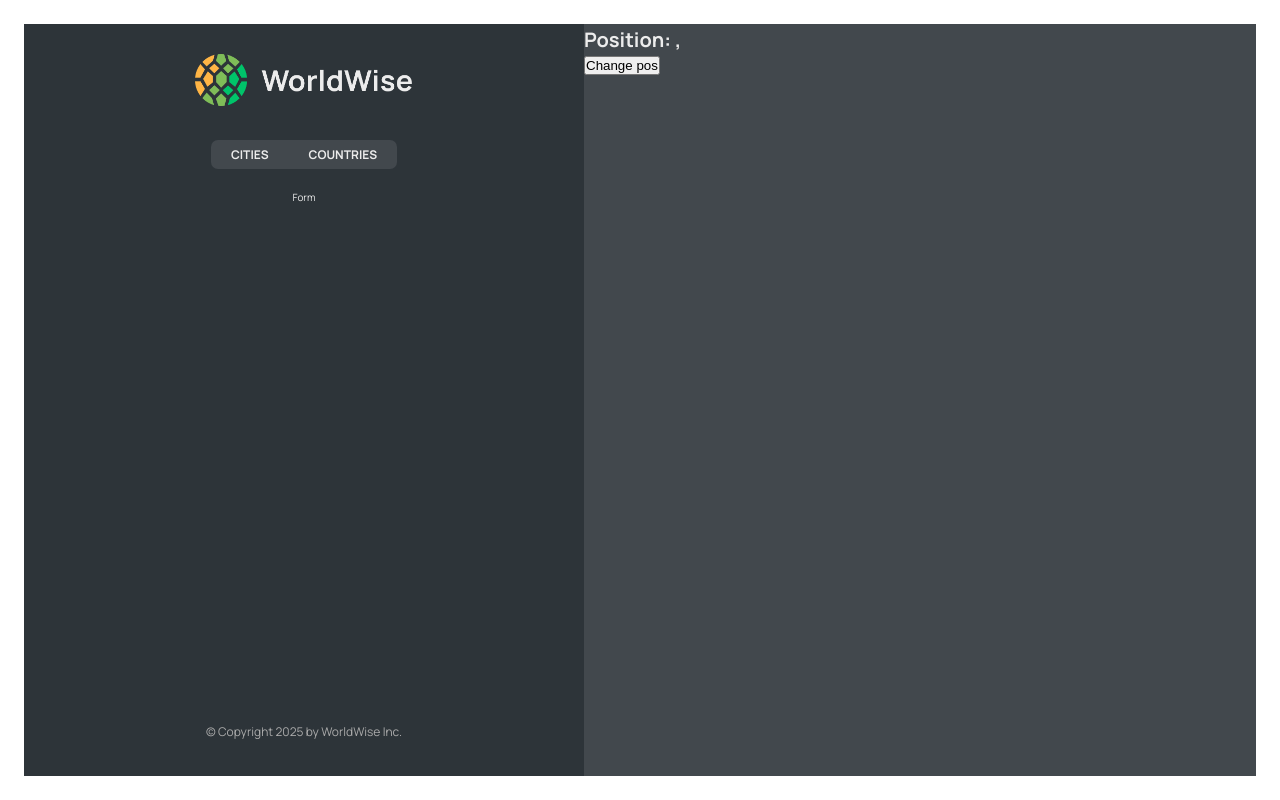
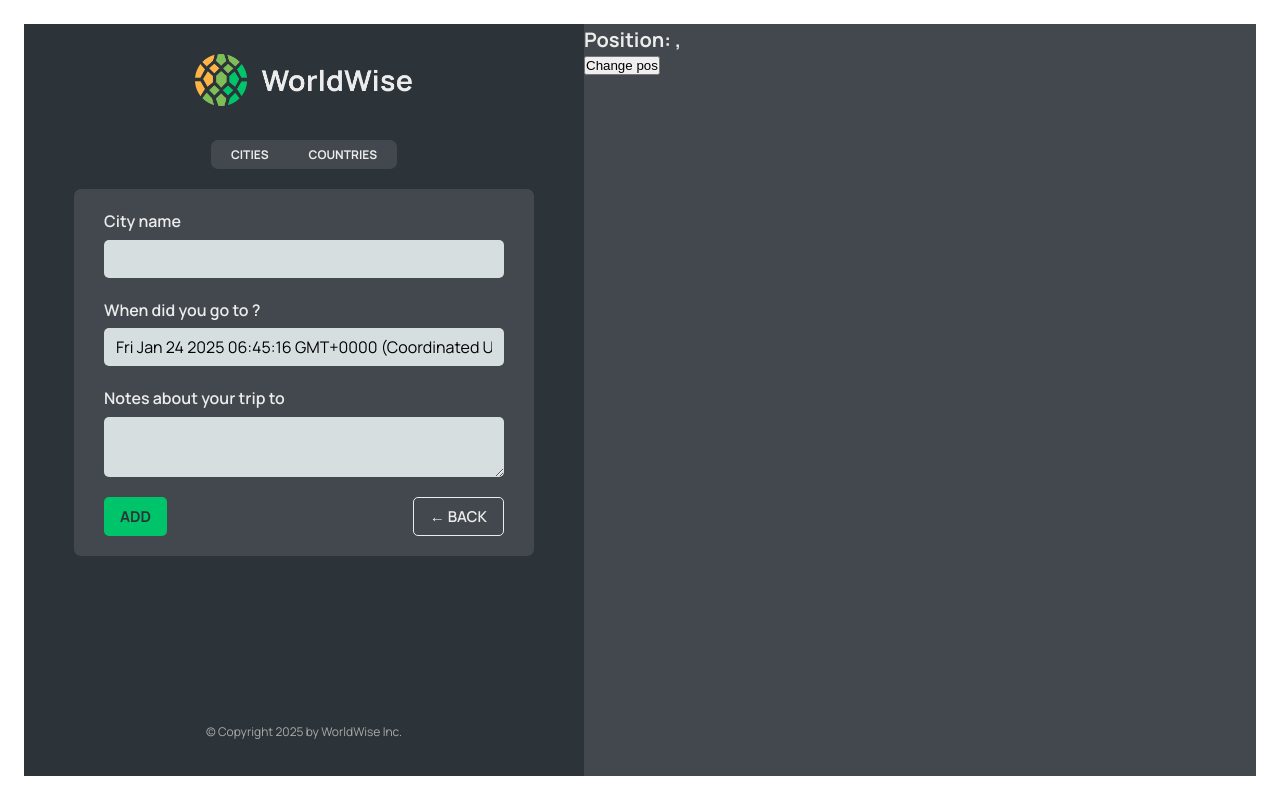
Before and after one commit to AhmedSalman1/WorldWise, a React (Vite) app: page /app/form in a window 1280 px wide. Built offline with nearby package versions, Linux system fonts and the light colour scheme; data requests are answered from the project's data file; what country-flag-emoji-polyfill would draw is missing.

Commit message:
feat: add programmatic navigation with useNavigate and <Navigate>

```diff
--- a/src/App.jsx
+++ b/src/App.jsx
@@ -1,5 +1,5 @@
 import { useEffect, useState } from 'react'
-import { BrowserRouter, Route, Routes } from 'react-router-dom'
+import { BrowserRouter, Navigate, Route, Routes } from 'react-router-dom'
 import { polyfillCountryFlagEmojis } from 'country-flag-emoji-polyfill'
 
 import Homepage from './pages/Homepage'
@@ -11,6 +11,7 @@
 import CityList from './components/CityList'
 import CountryList from './components/CountryList'
 import City from './components/City'
+import Form from './components/Form'
 
 polyfillCountryFlagEmojis()
 
@@ -48,10 +49,7 @@
         <Route path="product" element={<Product />} />
         <Route path="login" element={<Login />} />
         <Route path="app" element={<AppLayout />}>
-          <Route
-            index
-            element={<CityList cities={cities} isLoading={isLoading} />}
-          />
+          <Route index element={<Navigate replace to="cities" />} />
           <Route
             path="cities"
             element={<CityList cities={cities} isLoading={isLoading} />}
@@ -61,7 +59,7 @@
             path="countries"
             element={<CountryList cities={cities} isLoading={isLoading} />}
           />
-          <Route path="form" element={<p>Form</p>} />
+          <Route path="form" element={<Form />} />
         </Route>
         <Route path="*" element={<PageNotFound />} />
       </Routes>
--- /dev/null
+++ b/src/components/Button.jsx
@@ -0,0 +1,15 @@
+import styles from './Button.module.css'
+
+function Button({ children, onClick, type }) {
+  return (
+    <button
+      onClick={onClick}
+      type={type}
+      className={`${styles.btn} ${styles[type]}`}
+    >
+      {children}
+    </button>
+  )
+}
+
+export default Button
--- a/src/components/Form.jsx
+++ b/src/components/Form.jsx
@@ -1,22 +1,26 @@
 // "https://api.bigdatacloud.net/data/reverse-geocode-client?latitude=0&longitude=0"
 
-import { useState } from "react";
+import { useState } from 'react'
 
-import styles from "./Form.module.css";
+import styles from './Form.module.css'
+import Button from './Button'
+import { useNavigate } from 'react-router-dom'
 
 export function convertToEmoji(countryCode) {
   const codePoints = countryCode
     .toUpperCase()
-    .split("")
-    .map((char) => 127397 + char.charCodeAt());
-  return String.fromCodePoint(...codePoints);
+    .split('')
+    .map((char) => 127397 + char.charCodeAt())
+  return String.fromCodePoint(...codePoints)
 }
 
 function Form() {
-  const [cityName, setCityName] = useState("");
-  const [country, setCountry] = useState("");
-  const [date, setDate] = useState(new Date());
-  const [notes, setNotes] = useState("");
+  const navigate = useNavigate()
+
+  const [cityName, setCityName] = useState('')
+  const [country, setCountry] = useState('')
+  const [date, setDate] = useState(new Date())
+  const [notes, setNotes] = useState('')
 
   return (
     <form className={styles.form}>
@@ -49,11 +53,19 @@
       </div>
 
       <div className={styles.buttons}>
-        <button>Add</button>
-        <button>&larr; Back</button>
+        <Button type="primary">Add</Button>
+        <Button
+          type="back"
+          onClick={(e) => {
+            e.preventDefault()
+            navigate(-1)
+          }}
+        >
+          &larr; Back
+        </Button>
       </div>
     </form>
-  );
+  )
 }
 
-export default Form;
+export default Form
--- a/src/components/Map.jsx
+++ b/src/components/Map.jsx
@@ -1,13 +1,20 @@
-import { useSearchParams } from 'react-router-dom'
+import { useNavigate, useSearchParams } from 'react-router-dom'
 import styles from './Map.module.css'
 
 function Map() {
+  const navigate = useNavigate()
+
   const [searchParams, setSearchParams] = useSearchParams()
   const lat = searchParams.get('lat')
   const lng = searchParams.get('lng')
 
   return (
-    <div className={styles.mapContainer}>
+    <div
+      className={styles.mapContainer}
+      onClick={() => {
+        navigate('form')
+      }}
+    >
       <h1>
         Position: {lat}, {lng}
       </h1>
```
